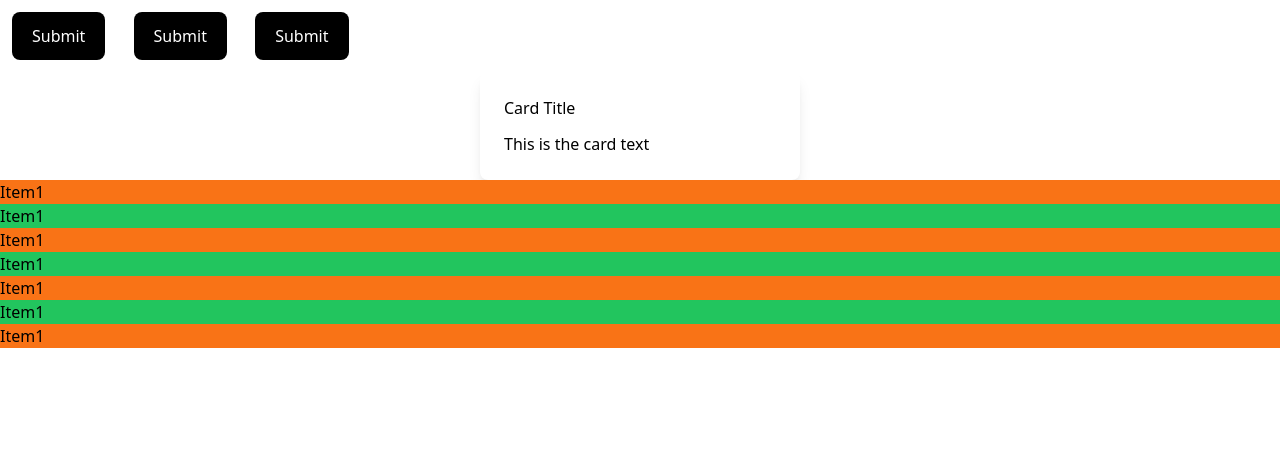
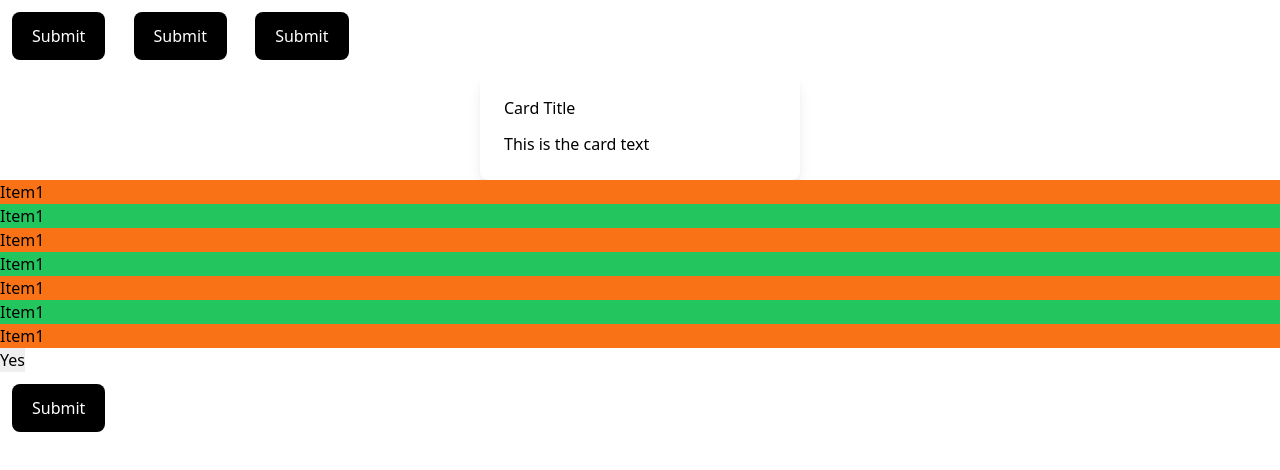
Before and after one commit to PaingThuTa/Tailwind-practice-coursera, a plain HTML site: page tailwind-sandbox-starter/10-interactivity/index.html in a window 1280 px wide. Drawn offline with nearby package versions, Linux system fonts and the light colour scheme.

Commit message:
interactivity & filters

```diff
--- a/tailwind-sandbox-starter/10-interactivity/index.html
+++ b/tailwind-sandbox-starter/10-interactivity/index.html
@@ -64,9 +64,14 @@
     </ul>
 
     <!-- Appearance -->
+     <select class="appearance-none" >
+      <option value="yes">Yes</option>
+      <option value="no">No</option>
+     </select>
     <!-- Use appearance-none to reset any browser specific styling on an element. This utility is often used when creating custom form components. -->
-
+<br>
     <!-- Cursor -->
+     <button class="bg-black text-white py-3 px-5 m-3 rounded-lg " >Submit</button>
 
     <!-- Resize -->
 
```
